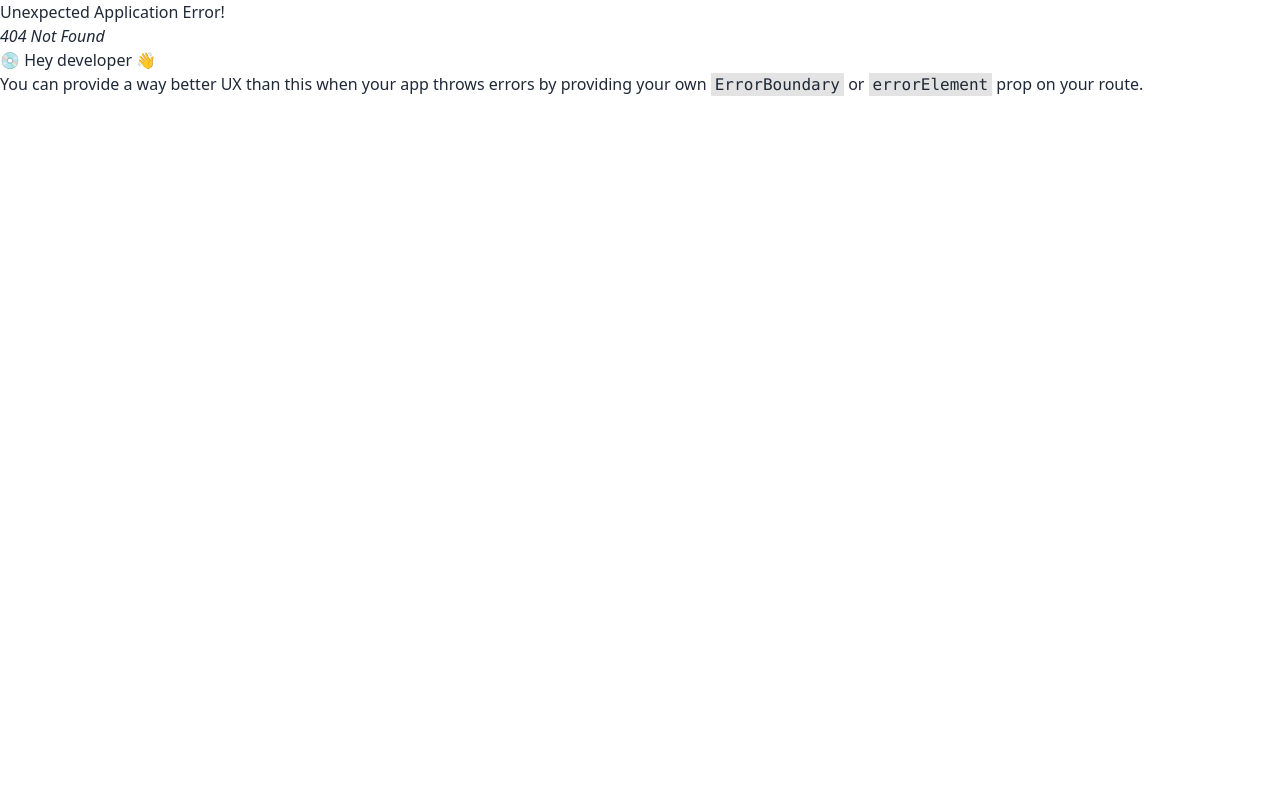
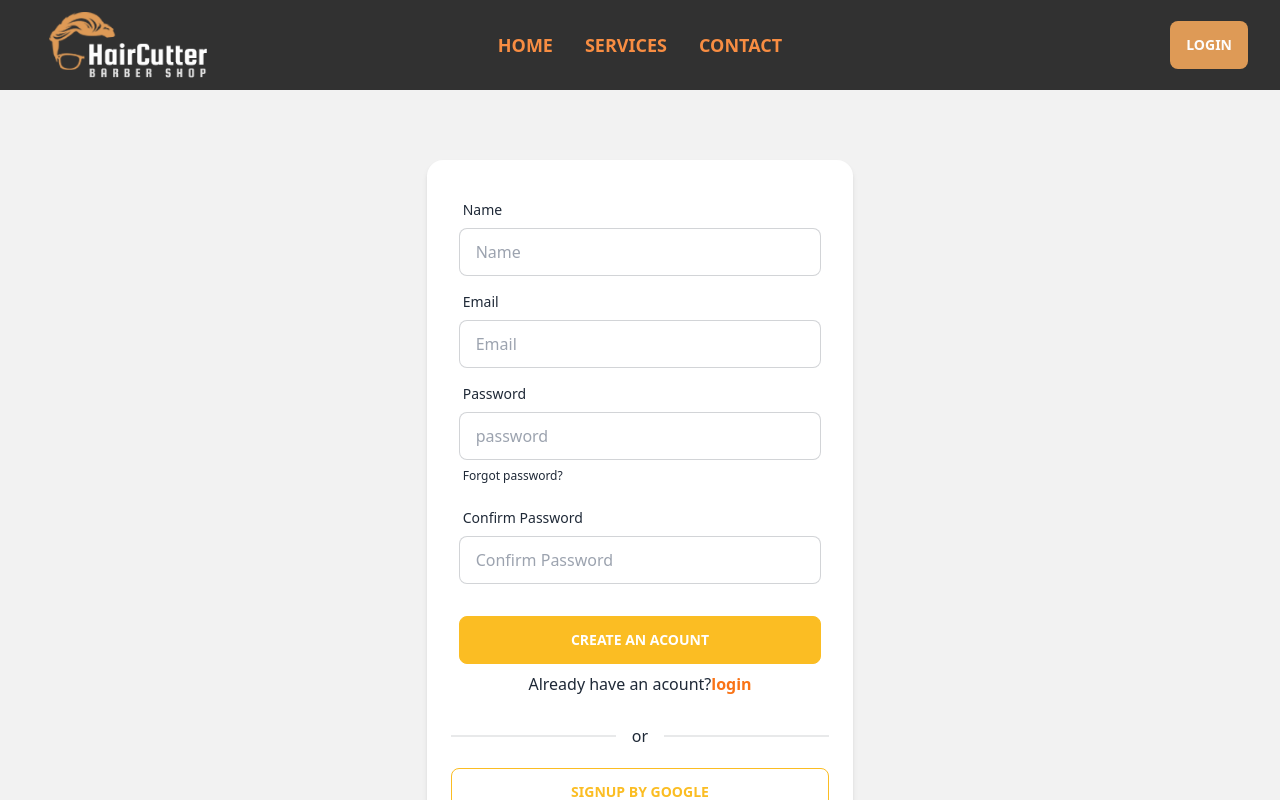
Before and after one commit to sakibmohammad79/hair-cutting-client, a React (Vite) app: page /signup in a window 1280 px wide. Before the commit this address had no page. Shown: the top 800 px of the page. Built offline with nearby package versions, Linux system fonts and the light colour scheme.

Commit message:
login and signup page are added

```diff
--- a/package.json
+++ b/package.json
@@ -15,6 +15,7 @@
     "match-sorter": "^6.3.1",
     "react": "^18.2.0",
     "react-dom": "^18.2.0",
+    "react-hook-form": "^7.47.0",
     "react-router-dom": "^6.17.0",
     "sort-by": "^1.2.0",
     "swiper": "^10.3.1"
--- a/src/pages/AllServices/AllServices.jsx
+++ b/src/pages/AllServices/AllServices.jsx
@@ -7,12 +7,11 @@ const AllServices = () => {
     return (
         <div className="py-20">
         <Heading heading={'SERVICES OFFERED'} subHeading={'DETAILED PRICE LIST'}></Heading>
-      <div className=" md:grid grid-cols-4 gap-8 justify-center items-center mx-28 mb-16">
+      <div className=" md:grid grid-cols-2 gap-8 justify-center items-center mx-20 mb-16">
         {data.map((service) => (
           <AllServicesCard key={service._id} service={service}></AllServicesCard>
         ))}
       </div>
-      <p className="text-center mb-20"><button className="btn btn-warning text-white">BOOKING NOW</button></p>
     </div>
     );
 };
--- a/src/pages/AllServices/AllServicesCard.jsx
+++ b/src/pages/AllServices/AllServicesCard.jsx
@@ -1,16 +1,24 @@
-
-const AllServicesCard = ({service}) => {
-    const {name, image, details} = service
-    return (
-        <div>
-            <div className="text-center">
-                <img className="rounded-full h-[200px] mx-auto mb-4 hover:border-4 border-orange-500" src={image} alt="" />
-                <h3 className="text-2xl font-bold mb-2">{name}</h3>
-                <p className=" font-semibold">{details.slice(0, 85)}</p>
-            </div>
-
+const AllServicesCard = ({ service }) => {
+  const { name, image, details, price } = service;
+  return (
+    <div className="card card-side bg-base-100 shadow-xl">
+      <figure>
+        <img
+          className="h-[220px] w-[350px]"
+          src={image}
+          alt="service"
+        />
+      </figure>
+      <div className="card-body">
+        <h2 className="card-title mt-0 mb-0 font-bold">{name}</h2>
+        <p className="mt-0 mb-0 font-semibold">{details.slice(0, 75)}</p>
+        <p className="mt-0 mb-0 font-semibold">Price: <span className="text-orange-500 font-bold text-lg">${price}</span></p>
+        <div className="card-actions justify-end">
+          <button className="btn btn-warning text-white mt-0 mb-0">Book Now</button>
         </div>
-    );
+      </div>
+    </div>
+  );
 };
 
 export default AllServicesCard;
--- a/src/pages/Home/Banner/Banner.jsx
+++ b/src/pages/Home/Banner/Banner.jsx
@@ -1,6 +1,6 @@
 const Banner = () => {
     return (
-        <div className="bg-[url('https://i.postimg.cc/DfCTMfjF/img-99.webp')] bg-cover bg-center h-screen brightness-40">
+        <div className="bg-[url('https://i.postimg.cc/5jcGcVm1/pexels-cottonbro-studio-3998421.jpg')] bg-cover bg-center h-screen brightness-90">
             <div className="flex-col pt-60 justify-center items-center text-center text-white space-y-3">
                 <img className="mx-auto" src="https://i.postimg.cc/kMt8BWF2/logo-1.webp" alt="" />
                 <h1 className="text-6xl font-bold">HAIRCUT & SHAVES</h1>
--- a/src/pages/Home/Price/Price.jsx
+++ b/src/pages/Home/Price/Price.jsx
@@ -9,7 +9,7 @@ const Price = () => {
             <Heading heading={'PRICE TABLE'} subHeading={'GET YOUR BEARD'}></Heading>
             <div className="md:grid grid-cols-3 gap-8 mx-20">
                 <div className="text-center border-2 border-orange-500 py-4">
-                    <h3 className="text-4xl font-bold mb-4">Shave Style</h3>
+                    <h3 className="text-4xl font-bold mb-6">Shave Style</h3>
                     <h4 className="text-2xl font-bold mb-2">Haircut with Fade</h4>
                     <p className="text-lg text-semibold mb-2">Hair and beard cuttting expert</p>
                     <h3 className="font-bold text-orange-500 text-2xl">$50</h3>
@@ -23,7 +23,7 @@ const Price = () => {
                     <h3 className="font-bold text-orange-500 text-2xl">$50</h3>
                 </div>
                 <div className="text-center border-2 border-orange-500 py-4">
-                    <h3 className="text-4xl font-bold mb-4">Shave Style</h3>
+                    <h3 className="text-4xl font-bold mb-6">Shave Style</h3>
                     <h4 className="text-2xl font-bold mb-2">Haircut with Fade</h4>
                     <p className="text-lg text-semibold mb-2">Hair and beard cuttting expert</p>
                     <h3 className="font-bold text-orange-500 text-2xl">$50</h3>
@@ -37,7 +37,7 @@ const Price = () => {
                     <h3 className="font-bold text-orange-500 text-2xl">$50</h3>
                 </div>
                 <div className="text-center border-2 border-orange-500 py-4">
-                    <h3 className="text-4xl font-bold mb-4">Shave Style</h3>
+                    <h3 className="text-4xl font-bold mb-6">Shave Style</h3>
                     <h4 className="text-2xl font-bold mb-2">Haircut with Fade</h4>
                     <p className="text-lg text-semibold mb-2">Hair and beard cuttting expert</p>
                     <h3 className="font-bold text-orange-500 text-2xl">$50</h3>
--- a/src/pages/Home/Services/ServiceCard.jsx
+++ b/src/pages/Home/Services/ServiceCard.jsx
@@ -1,4 +1,4 @@
-import Heading from "../../../Components/Heading/Heading";
+
 
 
 const ServiceCard = ({service}) => {
--- a/src/pages/Home/Services/Services.jsx
+++ b/src/pages/Home/Services/Services.jsx
@@ -1,4 +1,5 @@
 
+import { Link } from "react-router-dom";
 import Heading from "../../../Components/Heading/Heading";
 import useService from "../../../Hook/useService";
 import ServiceCard from "./ServiceCard";
@@ -14,7 +15,7 @@ const Services = () => {
           <ServiceCard key={service._id} service={service}></ServiceCard>
         ))}
       </div>
-      <p className="text-center mb-20"><button className="btn btn-warning text-white">BOOKING NOW</button></p>
+      <Link to="/allservices"><p className="text-center mb-20"><button className="btn btn-warning text-white">BOOKING NOW</button></p></Link>
     </div>
   );
 };
--- /dev/null
+++ b/src/pages/Login/Login.jsx
@@ -0,0 +1,49 @@
+import { Link } from "react-router-dom";
+
+const Login = () => {
+  return (
+    <div className="hero bg-base-200 pt-40 pb-24">
+
+        <div className="card  w-4/12  shadow-md bg-base-100">
+          <form className="card-body">
+            <div className="form-control">
+              <label className="label">
+                <span className="label-text">Email</span>
+              </label>
+              <input
+                type="email"
+                placeholder="Email"
+                className="input input-bordered"
+                required
+              />
+            </div>
+            <div className="form-control">
+              <label className="label">
+                <span className="label-text">Password</span>
+              </label>
+              <input
+                type="password"
+                placeholder="password"
+                className="input input-bordered"
+                required
+              />
+              <label className="label">
+                <a href="#" className="label-text-alt link link-hover">
+                  Forgot password?
+                </a>
+              </label>
+            </div>
+            <div className="form-control mt-6">
+              <input className="btn btn-warning text-white" type="submit" value="Please Login" />
+            </div>
+            <p className="text-center mb-0">Are You New Here?<Link to='/signup'><span className="text-orange-500 font-semibold"> SignUp</span></Link></p>
+          </form>
+          <div className="divider mt-0 mb-0 px-6">or</div>
+          <p className="px-6 pt-6 pb-2 "><button className="btn btn-outline btn-warning w-full mb-0">SignUp By Google</button></p>
+          <p className="px-6 pb-12 "><button className="btn btn-outline btn-warning w-full mt-0">SignUp By GitHub</button></p>
+        </div>
+    </div>
+  );
+};
+
+export default Login;
--- /dev/null
+++ b/src/pages/SignUp/SignUp.jsx
@@ -0,0 +1,122 @@
+
+import { useForm } from "react-hook-form";
+import { Link } from "react-router-dom";
+
+const SignUp = () => {
+
+  const {
+    register,
+    handleSubmit,
+    formState: { errors }
+  } = useForm();
+  const onSubmit = (data) => console.log(data);
+  return (
+    <div className="hero bg-base-200 pt-40 pb-24">
+      <div className="card  w-4/12  shadow-md bg-base-100">
+        <form onSubmit={handleSubmit(onSubmit)} className="card-body">
+          <div className="form-control">
+            <label className="label">
+              <span className="label-text">Name</span>
+            </label>
+            <input
+              {...register("name", { required: true, maxLength: 20 })}
+              type="text"
+              placeholder="Name"
+              className="input input-bordered"
+              required
+            />
+            {errors.name && errors.name.type === "maxLength" && (
+              <span className="text-red-500">
+                Name must be under 20 characters
+              </span>
+            )}
+          </div>
+          <div className="form-control">
+            <label className="label">
+              <span className="label-text">Email</span>
+            </label>
+            <input
+              {...register("email", { required: true })}
+              type="email"
+              placeholder="Email"
+              className="input input-bordered"
+              required
+            />
+            {errors.email && (
+              <span className="text-red-500">Email is required</span>
+            )}
+          </div>
+          <div className="form-control">
+            <label className="label">
+              <span className="label-text">Password</span>
+            </label>
+            <input
+              {...register("password", { required: true, minLength: 6, pattern: /(?=.*\d)(?=.*[a-z])(?=.*[A-Z])(?=.*[!@#$%^&*])[\S]/
+            })}
+              type="password"
+              placeholder="password"
+              className="input input-bordered"
+              required
+            />
+            {errors.password && errors.password.type === "minLength" && (
+              <span className="text-red-500">
+                Password must be at least 6 characters long
+              </span>
+            )}
+            {errors.password && errors.password.type === "pattern" && (
+              <span className="text-red-500">
+                password at least one uppercase letter, one lowercase letter, one digit, and one special character
+              </span>
+            )}
+            <label className="label">
+              <a href="#" className="label-text-alt link link-hover">
+                Forgot password?
+              </a>
+            </label>
+          </div>
+          <div className="form-control">
+            <label className="label">
+              <span className="label-text">Confirm Password</span>
+            </label>
+            <input
+              {...register("confirmpassword", { required: true })}
+              type="password"
+              placeholder="Confirm Password"
+              className="input input-bordered"
+              required
+            />
+            {errors.confirmpassword && (
+              <span className="text-red-500">Confirm Password is required</span>
+            )}
+          </div>
+          <div className="form-control mt-6">
+            <input
+              className="btn btn-warning text-white"
+              type="submit"
+              value="Create An Acount"
+            />
+          </div>
+          <p className="text-center mb-0">
+            Already have an acount?
+            <Link to="/login">
+              <span className="text-orange-500 font-semibold">login</span>
+            </Link>
+          </p>
+        </form>
+        <div className="divider mt-0 mb-0 px-6">or</div>
+        <p className="px-6 pt-6 pb-2 ">
+          <button className="btn btn-outline btn-warning w-full mb-0">
+            SignUp By Google
+          </button>
+        </p>
+        <p className="px-6 pb-8 ">
+          <button className="btn btn-outline btn-warning w-full mt-0">
+            SignUp By GitHub
+          </button>
+        </p>
+      </div>
+    </div>
+  );
+};
+
+export default SignUp;
```
Also changed, not shown: src/Routes/Routes.jsx (+10 -0 lines), 1 other file (tests, documents, lock files or other folders).
